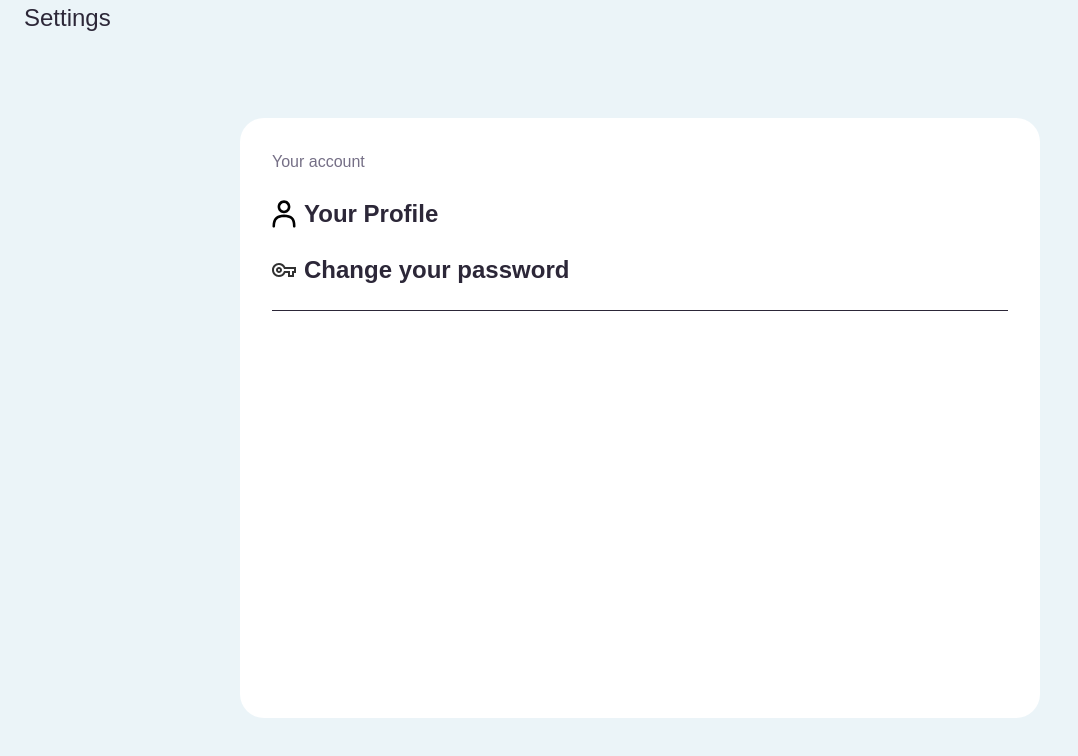
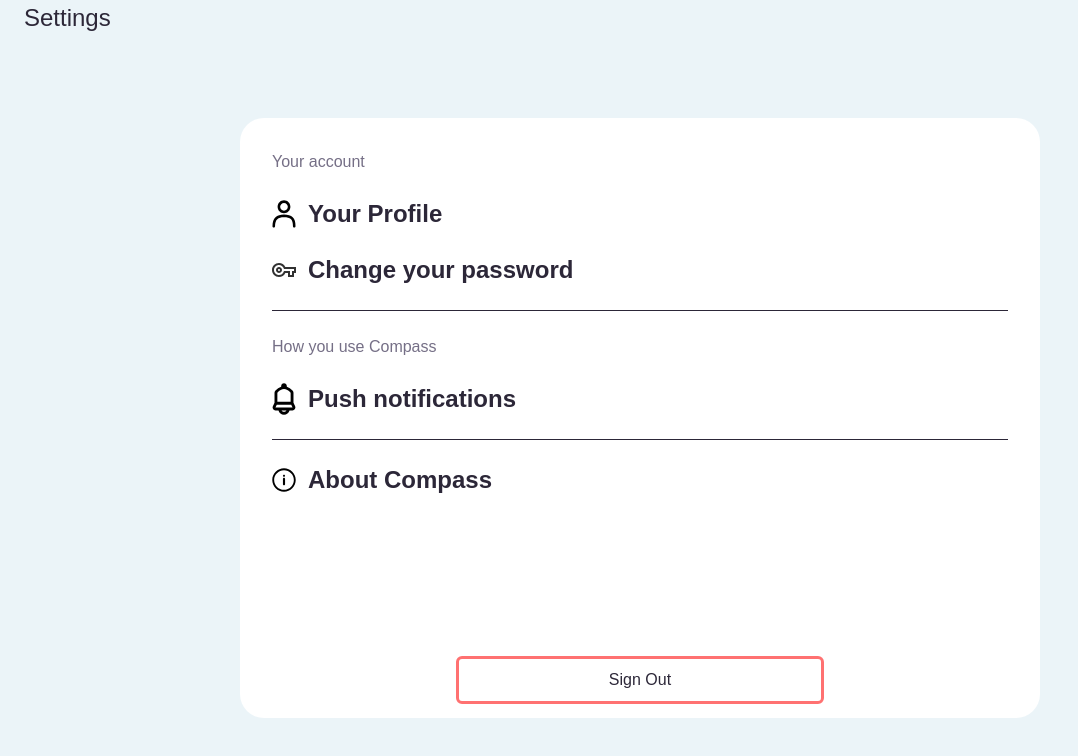
Before and after one commit to Chr728/Compass, a Next.js app in the folder compass/: page /settings in a window 1280 px wide. Shown: the top 756 px of the page, without its empty margins (0-1078 px from the left). Built offline with nearby package versions, Linux system fonts and the light colour scheme.

Commit message:
#44 Adding the Rest of the elements in the Settings Pages

```diff
--- /dev/null
+++ b/compass/app/components/RedButton.tsx
@@ -0,0 +1,21 @@
+"use client";
+import { CSSProperties } from "react";
+
+type ButtonProps = {
+  type: "button" | "submit" | "reset" | undefined;
+  text: string;
+  style?: CSSProperties;
+  onClick?: (e: React.FormEvent<HTMLFormElement>) => void;
+};
+
+export default function Button({ type, text, style, onClick }: ButtonProps) {
+  return (
+    <button
+      className="text-[color:var(--Dark-Grey,#2C2738)] text-center text-base not-italic font-medium leading-[normal] h-[48px] w-[200px] shrink-0 font-family: IBM Plex Sans border-[color:var(--Red,#FF7171)] rounded-md border-[3px] border-solid"
+      type={type}
+      style={style}
+    >
+      {text}
+    </button>
+  );
+}
--- a/compass/app/settings/page.tsx
+++ b/compass/app/settings/page.tsx
@@ -1,6 +1,7 @@
 import React from "react";
 import ProfileIcon from "../../public/icons/Mask.svg";
 import Image from "next/image";
+import RedButton from "../components/RedButton";
 
 export default function Setting() {
   return (
@@ -19,7 +20,7 @@ export default function Setting() {
             alt="Profile icon"
             width={24}
             height={24}
-            className="mr-2"
+            className="mr-3"
           />
           <span className="text-2xl not-italic font-bold font-IBM Plex Sans text-darkgrey">
             Your Profile
@@ -32,7 +33,7 @@ export default function Setting() {
             alt="Profile icon"
             width={24}
             height={24}
-            className="mr-2"
+            className="mr-3"
           />
           <span className="text-2xl not-italic font-bold font-IBM Plex Sans text-darkgrey">
             Change your password
@@ -40,6 +41,47 @@ export default function Setting() {
         </div>
         <br></br>
         <hr className="h-px w-336 text-darkgrey"></hr>
+        <br></br>
+        <span className="text-base not-italic font-normal font-IBM Plex Sans text-grey">
+          How you use Compass
+        </span>
+        <br></br>
+        <div className="flex items-center">
+          <Image
+            src="/icons/NotificationBell.svg"
+            alt="Profile icon"
+            width={24}
+            height={24}
+            className="mr-3"
+          />
+          <span className="text-2xl not-italic font-bold font-IBM Plex Sans text-darkgrey">
+            Push notifications
+          </span>
+        </div>
+        <br></br>
+        <hr className="h-px w-336 text-darkgrey"></hr>
+        <br></br>
+        <div className="flex items-center">
+          <Image
+            src="/icons/AboutIcon.svg"
+            alt="Profile icon"
+            width={24}
+            height={24}
+            className="mr-3"
+          />
+          <span className="text-2xl not-italic font-bold font-IBM Plex Sans text-darkgrey">
+            About Compass
+          </span>
+        </div>
+        <div className="text-center mt-[160px] ">
+          <RedButton
+            type="submit"
+            text="Sign Out"
+            style={{
+              width: "50%",
+            }}
+          ></RedButton>
+        </div>
       </div>
     </div>
   );
```
Also changed, not shown: compass/public/icons/AboutIcon.svg (added), compass/public/icons/NotificationBell.svg (added).
